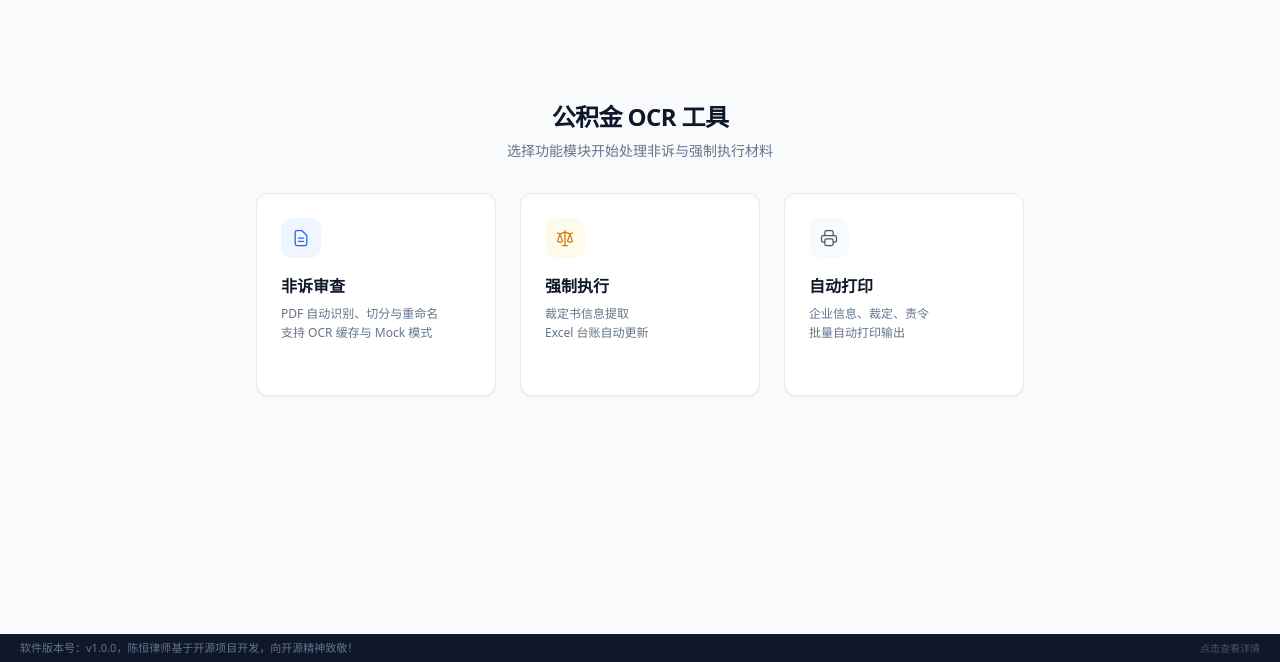
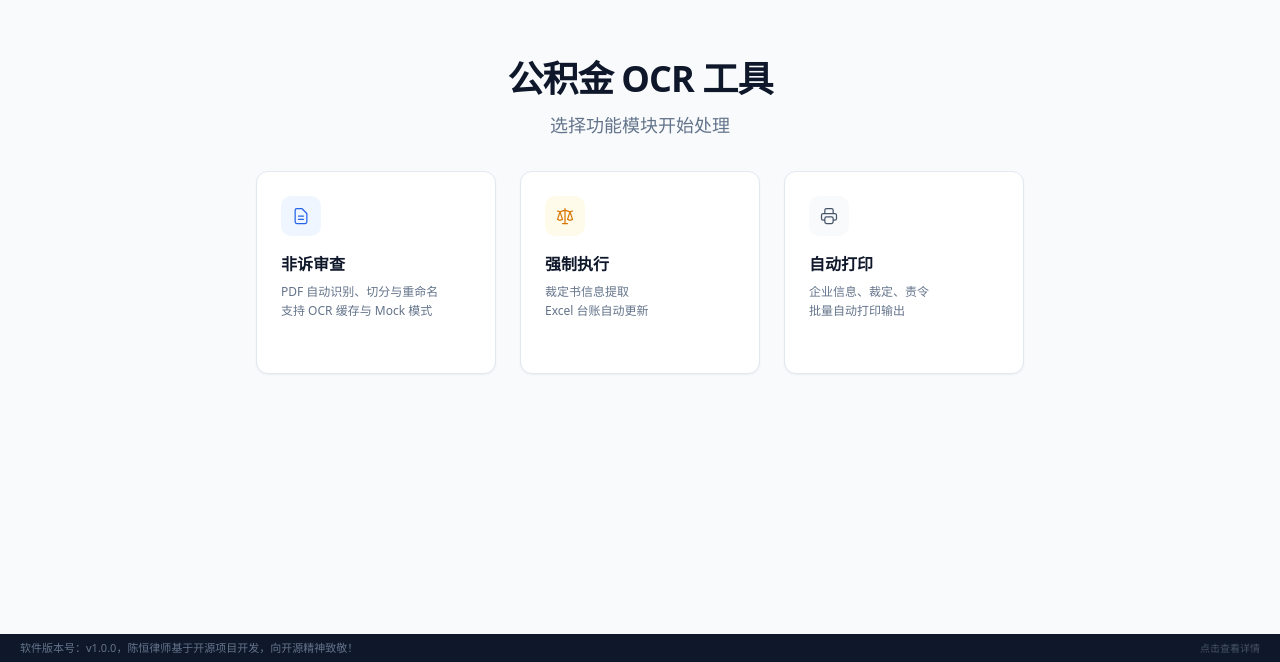
Before and after one commit to BluerAngala/pdf-ocr-ai, a React (Vite) app in the folder apps/desktop/: page / in a window 1280 px wide. Shown: the part 138-800 px from the top of the page. Built offline with nearby package versions, Linux system fonts and the light colour scheme.

Commit message:
style(HomeView): 调整首页标题和描述的样式和内容
- 增大标题字体大小
- 修改描述文本并增大字体
- 添加负边距调整垂直间距

```diff
--- a/apps/desktop/src/components/HomeView.tsx
+++ b/apps/desktop/src/components/HomeView.tsx
@@ -63,9 +63,9 @@ export default function HomeView({ onNavigate }: Props) {
   return (
     <div className="flex-1 flex flex-col min-h-0">
       <div className="flex-1 flex flex-col items-center justify-center px-8 gap-8">
-        <div className="text-center space-y-2">
-          <h1 className="text-2xl font-bold text-[#0F172A] tracking-tight">公积金 OCR 工具</h1>
-          <p className="text-sm text-slate-500">选择功能模块开始处理非诉与强制执行材料</p>
+        <div className="text-center space-y-3 -mt-16">
+          <h1 className="text-4xl font-bold text-[#0F172A] tracking-tight">公积金 OCR 工具</h1>
+          <p className="text-lg text-slate-500">选择功能模块开始处理</p>
         </div>
 
         <div className="grid grid-cols-3 gap-6 w-full max-w-3xl">
```
